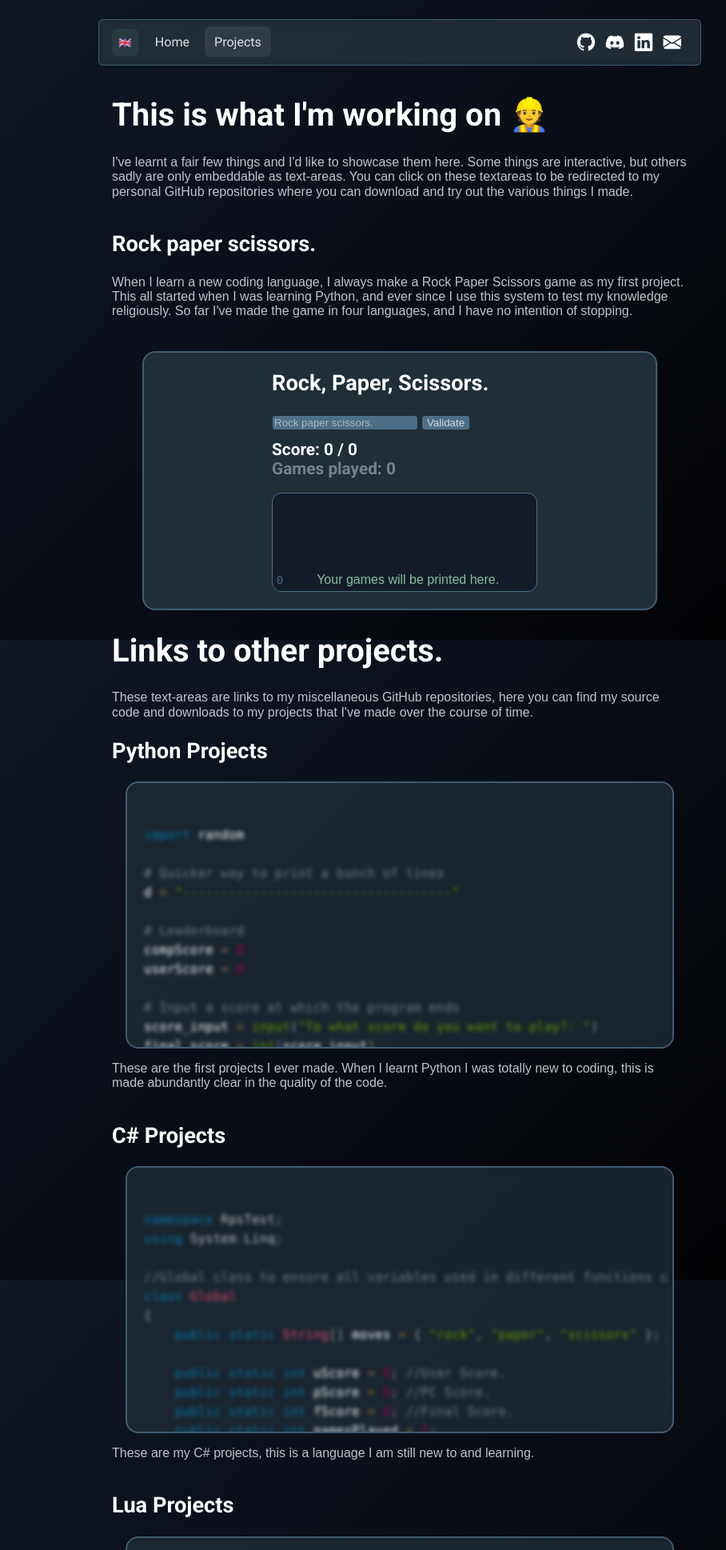
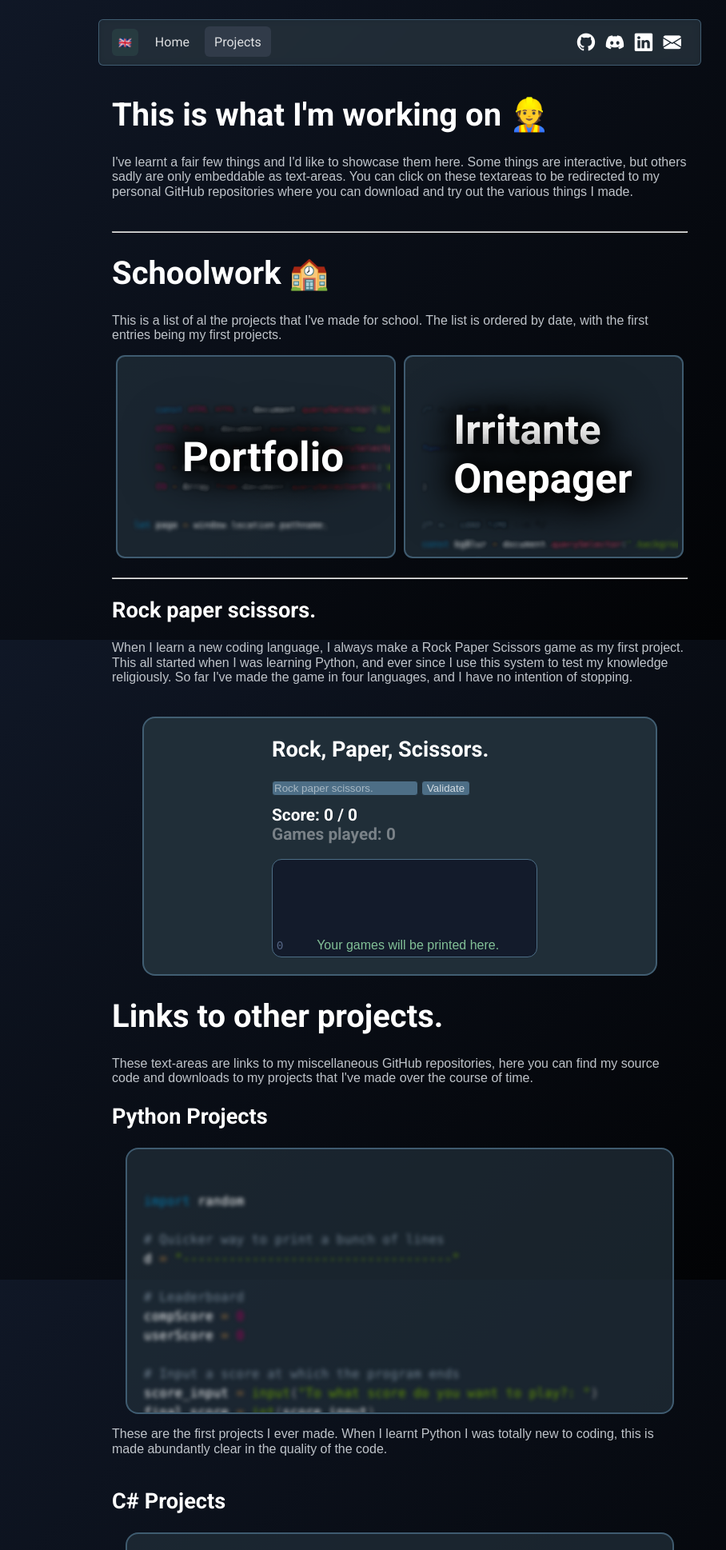
Before and after one commit to douwehw/dhwesterdijk.nl, a PHP site: page /portfolio/projects/ in a window 1280 px wide. Shown: the top 1938 px of the page at 80% size, without its empty margins (140-1048 px from the left). Run offline with PHP 8.4, Linux system fonts and the light colour scheme.

Commit message:
added school projects to /projects

```diff
--- a/portfolio/css/main.css
+++ b/portfolio/css/main.css
@@ -104,6 +104,10 @@ hr {
     color: #495761bf;
 }
 
+hr.bright-hr {
+    color: #6a7279bf;
+}
+
 input {
     padding: 1;
     border: 1px solid #4d6e86bf;
@@ -124,10 +128,6 @@ footer {
     height: 2rem;
     padding: 0.5rem;
     ;
-}
-
-.space-underneath {
-    margin-bottom: 4vh;
 }
 
 .space-underneath {
@@ -196,12 +196,39 @@ footer {
     border-radius: 1rem;
 }
 
+.sized-box-small {
+    margin: auto;
+    margin-bottom: 1rem;
+    position: relative;
+    z-index: 99;
+    padding: 0.3rem;
+    width: 21rem;
+    height: 15rem;
+    border: 2px solid #4d6e86bf;
+    background-color: #202e38bf;
+    word-wrap: break-word;
+    overflow-y: scroll;
+    overflow-x: hidden;
+    border-radius: 0.7rem;
+}
+
+.project-overlay {
+    z-index: 1;
+    position: absolute;
+    text-shadow: 0 0 20px #000, 0 0 30px #000, 0 0 40px #000, 0 0 50px #000, 0 0 60px #000, 0 0 70px #000, 0 0 80px #000;
+}
+
 #NL {
     display: block;
 }
 
 #EN {
     display: none;
+}
+
+.grid-container {
+    display: grid;
+    grid-template-columns: auto auto;
 }
 
 @media only screen and (max-width: 720px) {
@@ -284,4 +311,12 @@ footer {
     .sized-box code {
         font-size: 0.8rem;
     }
+
+    .grid-container {
+        grid-template-columns: auto;
+    }
+
+    .sized-box-small {
+        width: 19rem;
+    }
 }
--- a/portfolio/css/prism.css
+++ b/portfolio/css/prism.css
@@ -137,6 +137,11 @@ pre[class*=language-] {
     font-style: italic
 }
 
+.text-small {
+    font-size: 0.7em !important;
+    line-height: 0.7;
+}
+
 .token.entity {
     cursor: help
 }
--- /dev/null
+++ b/portfolio/css/schoolbox.css
@@ -0,0 +1,26 @@
+.portfolio {
+    font-size: 3.2em;
+    margin-left: 22%;
+    margin-top: 26%;
+}
+
+.irritante-webpagina {
+    font-size: 3.2em;
+    margin-left: 16%;
+    margin-top: 16%;
+}
+
+@media only screen and (max-width: 720px) {
+    .portfolio {
+        font-size: 3em;
+        margin-left: 20%;
+        margin-top: 30%;
+    }
+
+    .irritante-webpagina {
+        font-size: 3em;
+        margin-left: 17%;
+        margin-top: 20%;
+        line-height: 1em;
+    }
+}
--- a/portfolio/projects/index.html
+++ b/portfolio/projects/index.html
@@ -8,6 +8,7 @@
     <link rel="stylesheet" href="/portfolio/css/prism.css">
     <link rel="stylesheet" href="/portfolio/css/main.css">
     <link rel="stylesheet" href="/portfolio/css/rps.css">
+    <link rel="stylesheet" href="/portfolio/css/schoolbox.css">
     <link rel="shortcut icon" href="/portfolio/img/favicon.ico">
     <meta name="keywords" content="Douwe Westerdijk, Douwe, Westerdijk, Portfolio, Software Developer">
     <meta name="description" content="Douwe Westerdijk Portfolio Website">
@@ -60,6 +61,193 @@
                 others sadly are only embeddable as text-areas. You can click on these textareas to be redirected to my
                 personal GitHub repositories where you can download and try out the various things I made.
             </p>
+
+            <hr class="bright-hr">
+            <h1 id="NL">Schoolwerk 🏫</h1>
+            <h1 id="EN" style="display: none;">Schoolwork 🏫</h1>
+            <p id="NL">
+                Dit is een lijst aan al mijn projecten die ik voor school heb gemaakt. De staan op volgorde van datum,
+                met het eerste project als eerste.
+            </p>
+            <p id="EN" style="display: none;">
+                This is a list of al the projects that I've made for school. The list is ordered by date, with the first
+                entries being my first projects.
+            </p>
+
+            <div class="grid-container">
+                <a class="darken-on-hover" target="_blank" style="overflow-x: hidden"
+                    href="https://dhwesterdijk.nl/portfolio">
+                    <div class="grid-item sized-box-small">
+                        <h2 class="project-overlay portfolio">Portfolio</h2>
+                        <pre style="overflow-x: hidden">
+                        <code class="language-javascript text-small" style="overflow-x: hidden">
+    const HTML_HTML = document.querySelector('html'),
+    HTML_FLAG = document.querySelector("nav .buttons-left .translator-btn"),
+    HTML_PROJECTS_BUTTON = document.querySelector('#projects-btn'),
+    NL = Array.from(document.querySelectorAll('#NL')),
+    EN = Array.from(document.querySelectorAll('#EN'));
+
+let page = window.location.pathname;
+
+function translateSite() {
+    if (localStorage.getItem('siteLanguage') == 'english') {
+        for (let i = 0; i < NL.length; i++) {
+            NL[i].style.display = "block";
+        }
+        for (let i = 0; i < EN.length; i++) {
+            EN[i].style.display = "none";
+        }
+        HTML_FLAG.innerHTML = "🇳🇱"
+    } else {
+        for (let i = 0; i < NL.length; i++) {
+            NL[i].style.display = "none";
+        }
+        for (let i = 0; i < EN.length; i++) {
+            EN[i].style.display = "block";
+        }
+        HTML_FLAG.innerHTML = "🇬🇧"
+    }
+}
+
+function swapLocalStorage() {
+    localStorage.setItem('siteLanguage', localStorage.getItem('siteLanguage') == 'english' ? 'dutch' : 'english')
+}
+
+/* ENTER TO SUBMIT FORM */
+if (page == "/portfolio/projects/") {
+    document.getElementById("text-input-choice").addEventListener("keypress", function (event) {
+        if (event.key === "Enter") {
+            event.preventDefault();
+            run()
+        }
+    });
+}
+
+/* TRANSLATE BUTTON */
+document.querySelector(".translator-btn").addEventListener("click", function (event) {
+    swapLocalStorage()
+    translateSite()
+});
+
+translateSite()
+                        </code>
+                    </pre>
+                    </div>
+                </a>
+                <a class="darken-on-hover" target="_blank" style="overflow-x: hidden"
+                    href="https://dhwesterdijk.nl/irritant">
+                    <div class="grid-item sized-box-small">
+                        <h2 class="project-overlay irritante-webpagina">Irritante<br>Onepager</h2>
+                        <pre style="overflow-x: hidden">
+                        <code class="language-javascript text-small" style="overflow-x: hidden">
+/* <-- LOAD TIME --> */
+
+function color() {
+
+}
+
+/* <-- LOAD TIME --> */
+const bgBlur = document.querySelector(".background-blur"),
+    cookiePopup = document.querySelector(".cookies-popup"),
+    cookieH3 = document.querySelector(".cookies-popup h3"),
+    cookieP = document.querySelector(".cookies-popup p"),
+    popupScreen = document.querySelector(".popup"),
+    vid = document.querySelector(".popup video"),
+    adText = document.querySelector(".popup h1");
+
+popupScreen.style.display = "none"
+
+let cookies = "not set",
+    randInt = 0,
+    placeholder = 12034,
+    src = vid.getAttribute('src');
+
+/* <-- COOKIES --> */
+
+document.querySelector(".download-btn").onclick = function () {
+    popUpAd()
+}
+
+function clear() {
+    localStorage.clear()
+}
+
+function cookieAccept() {
+    cookies = "working"
+    localStorage.setItem('value', cookies)
+    cookieCheck()
+}
+
+function cookieReject() {
+    cookies = "not working"
+    localStorage.setItem('value', cookies)
+    cookieCheck()
+}
+
+function cookieCheck() {
+    if (localStorage.getItem('value') == "not working") {
+        cookieH3.innerHTML = "We don't value your privacy."
+        cookieP.innerHTML = "Accept the cookies."
+        cookiePopup.style.height = "175px"
+    } else if (localStorage.getItem('value') == "working") {
+        bgBlur.style.display = "none"
+        cookiePopup.style.display = "none"
+    }
+}
+
+if (localStorage.getItem('value') == "not working") {
+    cookieH3.innerHTML = "We don't value your privacy."
+    cookieP.innerHTML = "Accept the cookies."
+    cookiePopup.style.height = "175px"
+} else if (localStorage.getItem('value') == "working") {
+    bgBlur.style.display = "none"
+    cookiePopup.style.display = "none"
+}
+
+/* <-- POP UP AD --> */
+
+function randomInt() {
+    randInt = Math.floor(Math.random() * 7) + 1
+}
+
+function hardClose() {
+    bgBlur.style.display = "none"
+    popupScreen.style.display = "none"
+    vid.pause()
+}
+
+function closeAd() {
+    if (placeholder > 50) {
+        placeholder = Math.floor(Math.random() * 20)
+    }
+    if (placeholder == 0) {
+        hardClose()
+        placeholder = 12034
+    }
+    --placeholder
+}
+
+function popUpAd() {
+    randomInt()
+    vid.src = `/ads/${randInt}.mp4`
+    vid.autoplay = true;
+    bgBlur.style.display = "grid"
+    popupScreen.style.display = "grid"
+}
+
+document.querySelector('.popup video').addEventListener('ended', myHandler, false);
+function myHandler(e) {
+    hardClose()
+}
+
+/* <-- END --> */
+                        </code>
+                    </pre>
+                    </div>
+                </a>
+            </div>
+            <hr class="bright-hr">
+
             <h2>Rock paper scissors.</h2>
             <p id="NL" class="space-underneath">
                 Wanneer ik een nieuwe taal probeer te leren, maak ik altijd als eerste een rock paper scissors spel. Dit
@@ -77,8 +265,8 @@
             <div class="rps-html-js">
                 <div class="rps-center">
                     <h2>Rock, Paper, Scissors.</h2>
-                        <input id="text-input-choice" type="text" placeholder="Rock paper scissors.">
-                        <button onclick="run()" class="text-input-button">Validate</button>
+                    <input id="text-input-choice" type="text" placeholder="Rock paper scissors.">
+                    <button onclick="run()" class="text-input-button">Validate</button>
                     <h6 id="scoreboard">Score: 0 / 0</h6>
                     <h6 id="games-played">Games played: 0</h6>
                     <div class="gamefeed">
```
